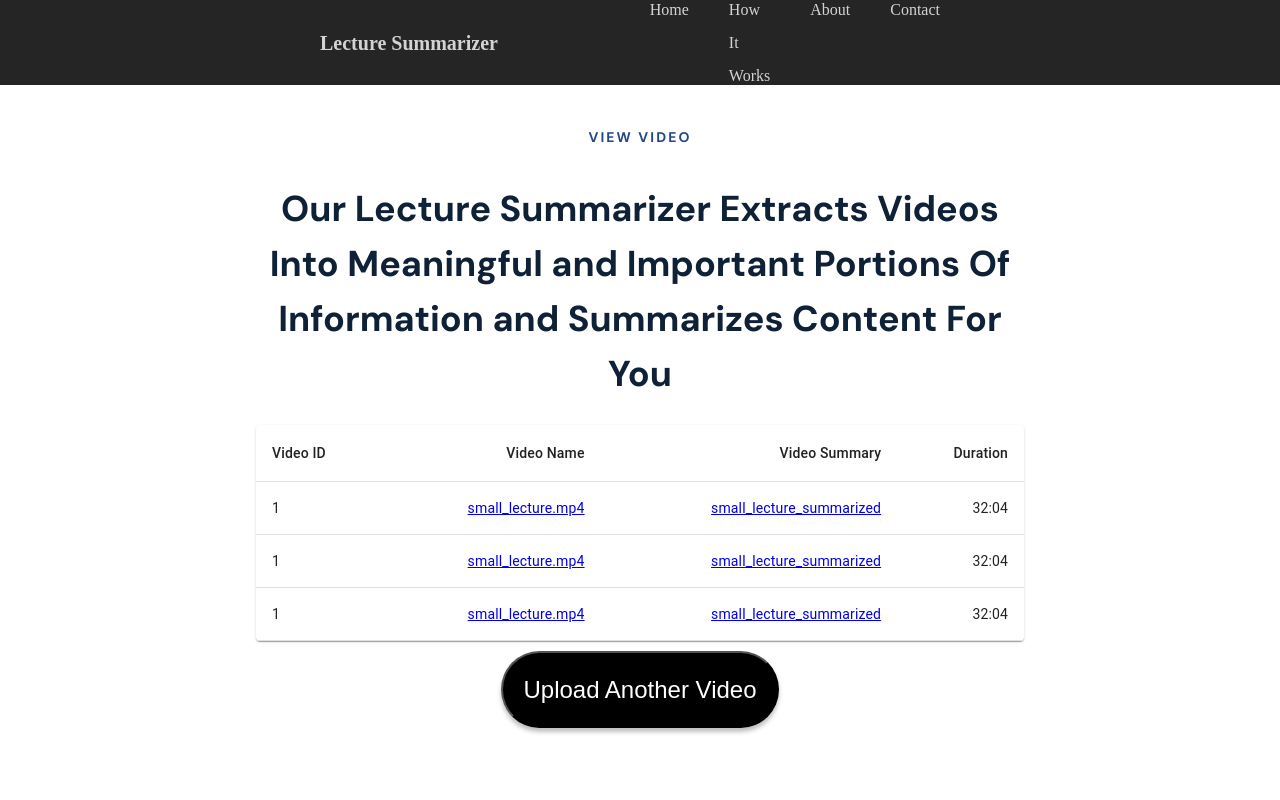
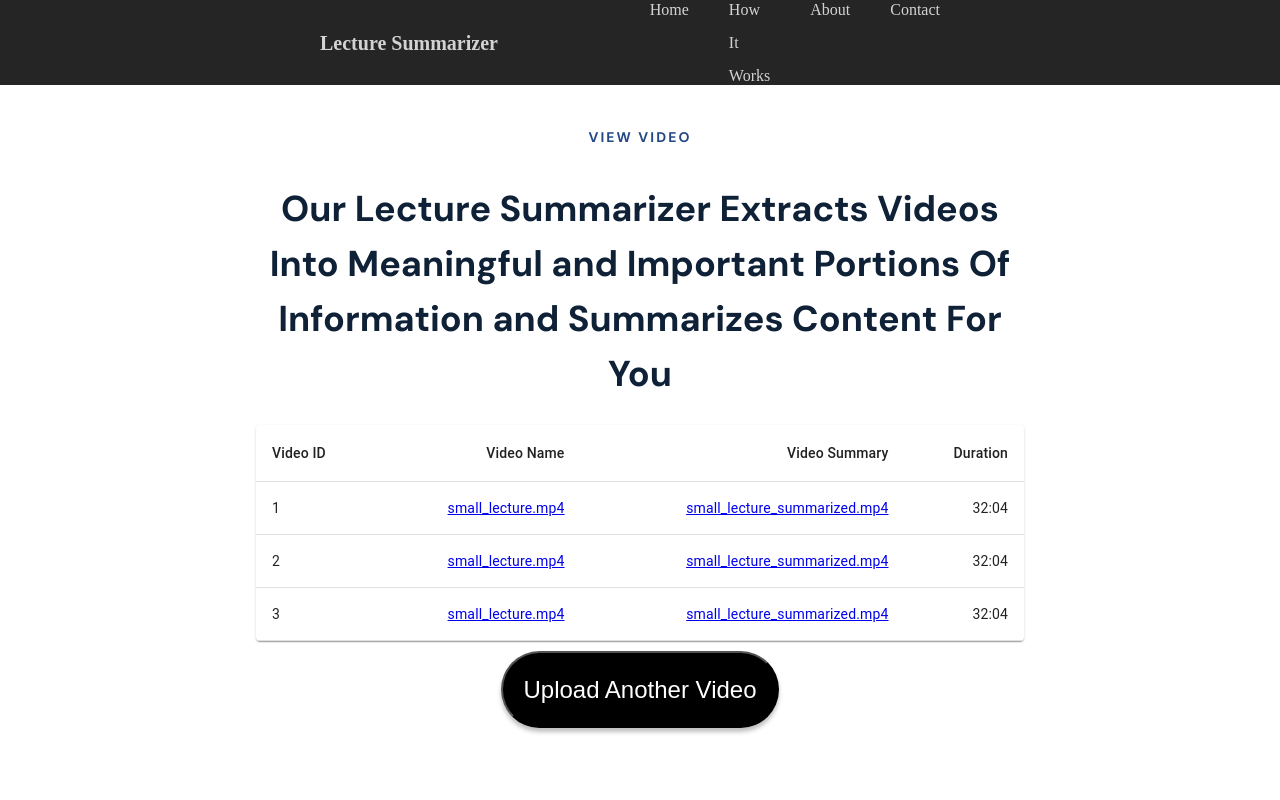
Before and after one commit to ShaanCoding/Summarized, a React (Create React App) app in the folder lecture-summarizer/: page /viewVideo in a window 1280 px wide. Shown: the top 800 px of the page. Built offline with nearby package versions, Linux system fonts and the light colour scheme; data requests are answered from the project's data file.

Commit message:
Added REST API
- Added JSON-SERVER For Rest API
- Refactoring code to utilize APIs

```diff
--- /dev/null
+++ b/lecture-summarizer/db.json
@@ -0,0 +1,34 @@
+{
+  "keywords": [
+    "constrain",
+    "make",
+    "offer",
+    "bid",
+    "normative",
+    "trade",
+    "economics",
+    "consumers",
+    "wage",
+    "auction"
+  ],
+  "videoList": [
+    {
+      "id": 1,
+      "videoName": "small_lecture.mp4",
+      "videoSummary": "small_lecture_summarized.mp4",
+      "duration": "32:04"
+    },
+    {
+      "id": 2,
+      "videoName": "small_lecture.mp4",
+      "videoSummary": "small_lecture_summarized.mp4",
+      "duration": "32:04"
+    },
+    {
+      "id": 3,
+      "videoName": "small_lecture.mp4",
+      "videoSummary": "small_lecture_summarized.mp4",
+      "duration": "32:04"
+    }
+  ]
+}
--- a/lecture-summarizer/package.json
+++ b/lecture-summarizer/package.json
@@ -13,6 +13,8 @@
     "@types/react": "^17.0.0",
     "@types/react-dom": "^17.0.0",
     "@types/react-router-dom": "^5.1.8",
+    "axios": "^0.21.1",
+    "json-server": "^0.16.3",
     "material-ui": "^0.20.2",
     "react": "^17.0.2",
     "react-dom": "^17.0.2",
@@ -25,7 +27,8 @@
     "start": "react-scripts start",
     "build": "react-scripts build",
     "test": "react-scripts test",
-    "eject": "react-scripts eject"
+    "eject": "react-scripts eject",
+    "server": "json-server --watch db.json --port 5000"
   },
   "eslintConfig": {
     "extends": [
--- /dev/null
+++ b/lecture-summarizer/src/API/Interfaces.ts
@@ -0,0 +1,6 @@
+export interface IVideo {
+  id: number;
+  videoName: string;
+  videoSummary: string;
+  duration: string;
+}
--- /dev/null
+++ b/lecture-summarizer/src/API/Requests.ts
@@ -0,0 +1,15 @@
+import axios from "axios";
+
+// Get Keywords
+let SERVER_URL = "http://localhost:5000";
+
+export const fetchKeywords = async () => {
+  const res = await axios.get(`${SERVER_URL}/keywords`);
+  return res.data;
+};
+
+// Get Video List
+export const fetchVideoList = async () => {
+  const res = await axios.get(`${SERVER_URL}/videoList`);
+  return res.data;
+};
--- a/lecture-summarizer/src/App.css
+++ b/lecture-summarizer/src/App.css
@@ -204,6 +204,7 @@ body {
 /* Start Of Tags */
 
 .tag-grid {
+  margin: 20px;
   display: grid;
   grid-template-columns: 1fr 1fr 1fr 1fr 1fr 1fr;
   gap: 10px 10px;
@@ -228,11 +229,12 @@ body {
 /* Summarized Notes */
 
 .summarized-notes {
-
 }
 
 .summarized-notes > div {
-  background-color: ;
+  background: #ececec;
+  padding: 10px 20px;
+  margin: 20px;
 }
 
 /* EO Summarized Notes */
--- a/lecture-summarizer/src/App.tsx
+++ b/lecture-summarizer/src/App.tsx
@@ -4,7 +4,7 @@ import { Switch, Route, Link, useParams } from "react-router-dom";
 import index from "./Pages/Index";
 import appMain from "./Pages/AppMain";
 import UploadVideo from "./Pages/UploadVideo";
-import viewVideo from "./Pages/ViewVideo";
+import ViewVideo from "./Pages/ViewVideo";
 import summarizedVideo from "./Pages/SummarizedVideo";
 
 function App() {
@@ -16,7 +16,7 @@ function App() {
         <Route exact path="/" component={index} />
         <Route exact path="/appMain" component={appMain} />
         <Route exact path="/uploadVideo" component={UploadVideo} />
-        <Route exact path="/viewVideo" component={viewVideo} />
+        <Route exact path="/viewVideo" component={ViewVideo} />
         <Route path={`/summarizedVideo/:id`} component={summarizedVideo} />
       </Switch>
     </div>
--- /dev/null
+++ b/lecture-summarizer/src/Components/BasicTable.tsx
@@ -0,0 +1,69 @@
+import React, { useEffect, useState } from "react";
+import { makeStyles } from "@material-ui/core/styles";
+import Table from "@material-ui/core/Table";
+import TableBody from "@material-ui/core/TableBody";
+import TableCell from "@material-ui/core/TableCell";
+import TableContainer from "@material-ui/core/TableContainer";
+import TableHead from "@material-ui/core/TableHead";
+import TableRow from "@material-ui/core/TableRow";
+import Paper from "@material-ui/core/Paper";
+import { Link } from "react-router-dom";
+import { IVideo } from "../API/Interfaces";
+import { fetchVideoList } from "../API/Requests";
+
+const useStyles = makeStyles({
+  table: {
+    minWidth: 650,
+  },
+});
+
+export default function BasicTable() {
+  const [videoList, setVideoList] = useState<IVideo[]>([]);
+
+  useEffect(() => {
+    const getVideoList = async () => {
+      const getVideoListFromServer = await fetchVideoList();
+      setVideoList(getVideoListFromServer);
+    };
+
+    getVideoList().then(console.log);
+  }, []);
+  const classes = useStyles();
+
+  return (
+    <TableContainer component={Paper}>
+      <Table className={classes.table} aria-label="simple table">
+        <TableHead>
+          <TableRow>
+            <TableCell>Video ID</TableCell>
+            <TableCell align="right">Video Name</TableCell>
+            <TableCell align="right">Video Summary</TableCell>
+            <TableCell align="right">Duration</TableCell>
+          </TableRow>
+        </TableHead>
+        <TableBody>
+          {videoList.map((video: IVideo) => {
+            return (
+              <TableRow key={video.id}>
+                <TableCell component="th" scope="row">
+                  {video.id}
+                </TableCell>
+                <TableCell align="right">
+                  <Link to={"/video/" + video.videoName}>
+                    {video.videoName}
+                  </Link>
+                </TableCell>
+                <TableCell align="right">
+                  <Link to={"/summarizedVideo/" + video.id}>
+                    {video.videoSummary}
+                  </Link>
+                </TableCell>
+                <TableCell align="right">{video.duration}</TableCell>
+              </TableRow>
+            );
+          })}
+        </TableBody>
+      </Table>
+    </TableContainer>
+  );
+}
--- a/lecture-summarizer/src/Components/EnhancedTableHead.tsx
+++ /dev/null
@@ -1,93 +0,0 @@
-import React from "react";
-import { makeStyles } from "@material-ui/core/styles";
-import Table from "@material-ui/core/Table";
-import TableBody from "@material-ui/core/TableBody";
-import TableCell from "@material-ui/core/TableCell";
-import TableContainer from "@material-ui/core/TableContainer";
-import TableHead from "@material-ui/core/TableHead";
-import TableRow from "@material-ui/core/TableRow";
-import Paper from "@material-ui/core/Paper";
-import { Link } from "react-router-dom";
-
-const useStyles = makeStyles({
-  table: {
-    minWidth: 650,
-  },
-});
-
-function createData(
-  serialNumber: number,
-  videoName: string,
-  videoNameURL: string,
-  videoSummaryName: string,
-  videoDuration: string
-) {
-  return {
-    serialNumber,
-    videoName,
-    videoNameURL,
-    videoSummaryName,
-    videoDuration,
-  };
-}
-
-const rows = [
-  createData(
-    1,
-    "small_lecture.mp4",
-    "small_lecture",
-    "small_lecture_summarized",
-    "32:04"
-  ),
-  createData(
-    1,
-    "small_lecture.mp4",
-    "small_lecture",
-    "small_lecture_summarized",
-    "32:04"
-  ),
-  createData(
-    1,
-    "small_lecture.mp4",
-    "small_lecture",
-    "small_lecture_summarized",
-    "32:04"
-  ),
-];
-
-export default function BasicTable() {
-  const classes = useStyles();
-
-  return (
-    <TableContainer component={Paper}>
-      <Table className={classes.table} aria-label="simple table">
-        <TableHead>
-          <TableRow>
-            <TableCell>Video ID</TableCell>
-            <TableCell align="right">Video Name</TableCell>
-            <TableCell align="right">Video Summary</TableCell>
-            <TableCell align="right">Duration</TableCell>
-          </TableRow>
-        </TableHead>
-        <TableBody>
-          {rows.map((row) => (
-            <TableRow key={row.serialNumber}>
-              <TableCell component="th" scope="row">
-                {row.serialNumber}
-              </TableCell>
-              <TableCell align="right">
-                <Link to={"/video/" + row.videoNameURL}>{row.videoName}</Link>
-              </TableCell>
-              <TableCell align="right">
-                <Link to={"/summarizedVideo/" + row.serialNumber}>
-                  {row.videoSummaryName}
-                </Link>
-              </TableCell>
-              <TableCell align="right">{row.videoDuration}</TableCell>
-            </TableRow>
-          ))}
-        </TableBody>
-      </Table>
-    </TableContainer>
-  );
-}
--- a/lecture-summarizer/src/Pages/SummarizedVideo.tsx
+++ b/lecture-summarizer/src/Pages/SummarizedVideo.tsx
@@ -1,4 +1,5 @@
-import React from "react";
+import { useEffect, useState } from "react";
+import { fetchKeywords } from "../API/Requests";
 import Buttons from "../Components/Buttons";
 import Content from "../Components/Content";
 import Footer from "../Components/Footer";
--- a/lecture-summarizer/src/Pages/ViewVideo.tsx
+++ b/lecture-summarizer/src/Pages/ViewVideo.tsx
@@ -1,14 +1,16 @@
 import { Button } from "@material-ui/core";
-import React from "react";
+import React, { useEffect, useState } from "react";
+import { IVideo } from "../API/Interfaces";
+import { fetchVideoList } from "../API/Requests";
 import Buttons from "../Components/Buttons";
 import Content from "../Components/Content";
-import BasicTable from "../Components/EnhancedTableHead";
+import BasicTable from "../Components/BasicTable";
 import Footer from "../Components/Footer";
 import InlineFlexbox from "../Components/InlineFlexbox";
 import NavBar from "../Components/NavBar";
 import TitleProp from "../Components/TitleProp";
 
-const viewVideo = () => {
+const ViewVideo = () => {
   return (
     <>
       <NavBar />
@@ -33,4 +35,4 @@ const viewVideo = () => {
   );
 };
 
-export default viewVideo;
+export default ViewVideo;
```
Also changed, not shown: 2 other files (tests, documents, lock files or other folders).
